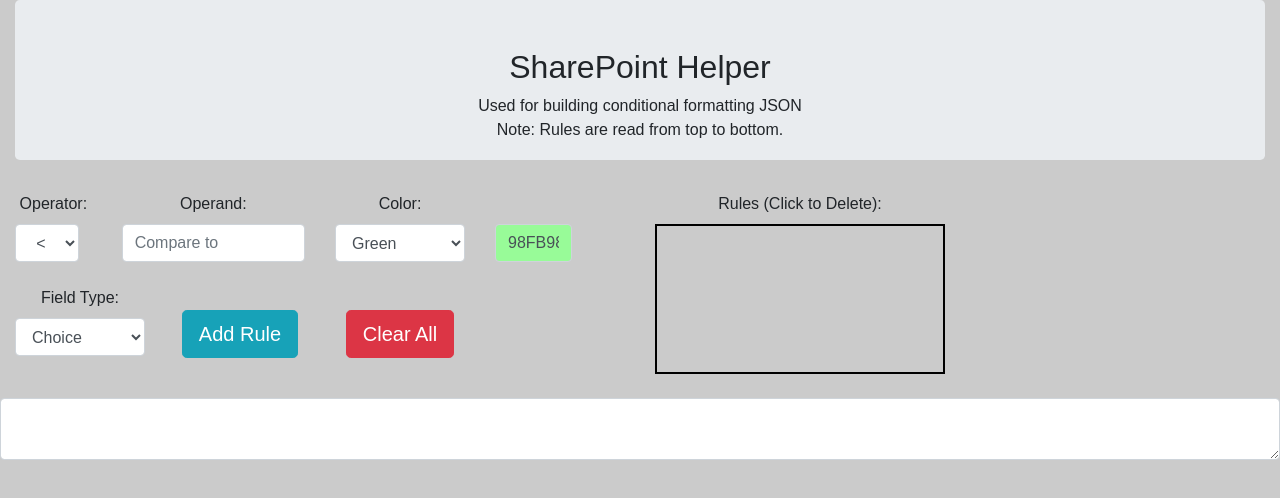
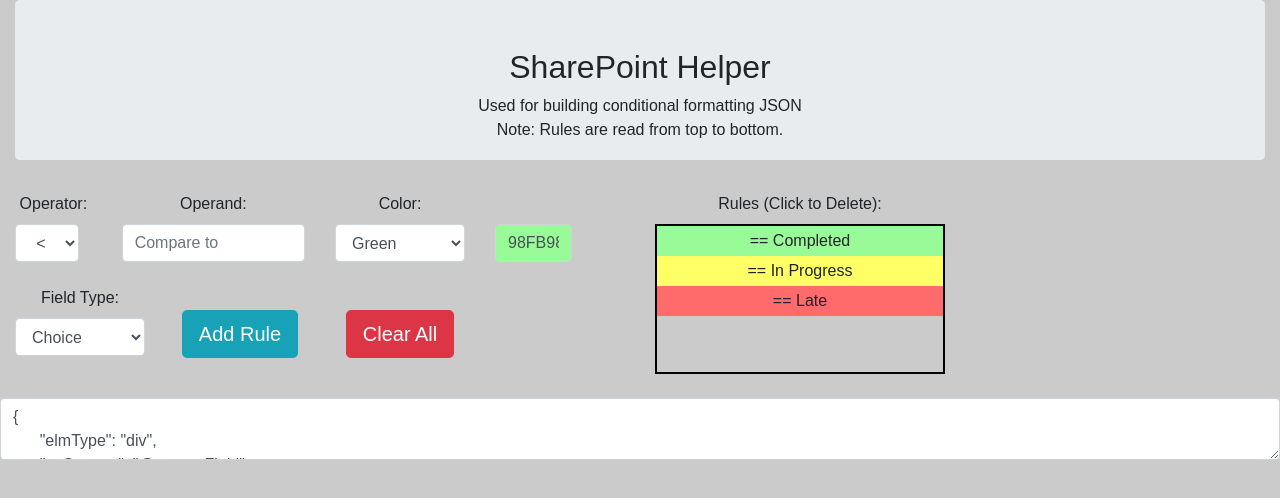
Before and after one commit to alecmaly/SharePoint-JSON-Helper, a React (Create React App) app: page / in a window 1280 px wide. Shown: the top 498 px of the page. Built offline with nearby package versions, Linux system fonts and the light colour scheme.

Commit message:
added default values for clarity on app function

```diff
--- a/src/App.js
+++ b/src/App.js
@@ -24,7 +24,23 @@
     this.buildJSON = this.buildJSON.bind(this);
     this.handleInputChange = this.handleInputChange.bind(this);
     this.state = {
-      rules: [],
+      rules: [
+        {
+          operator: '==',
+          operand: 'Completed',
+          hex: '98fb98'
+        },
+        {
+          operator: '==',
+          operand: 'In Progress',
+          hex: 'FFFF66'
+        },
+        {
+          operator: '==',
+          operand: 'Late',
+          hex: 'ff6a6a'
+        }
+      ],
       JSON: '',
       operator: '<',
       operand: '',
@@ -41,6 +57,10 @@
         'Custom': ''
       }
     };
+  }
+
+  componentDidMount() {
+    this.buildJSON();
   }
 
   addRule() {
```
